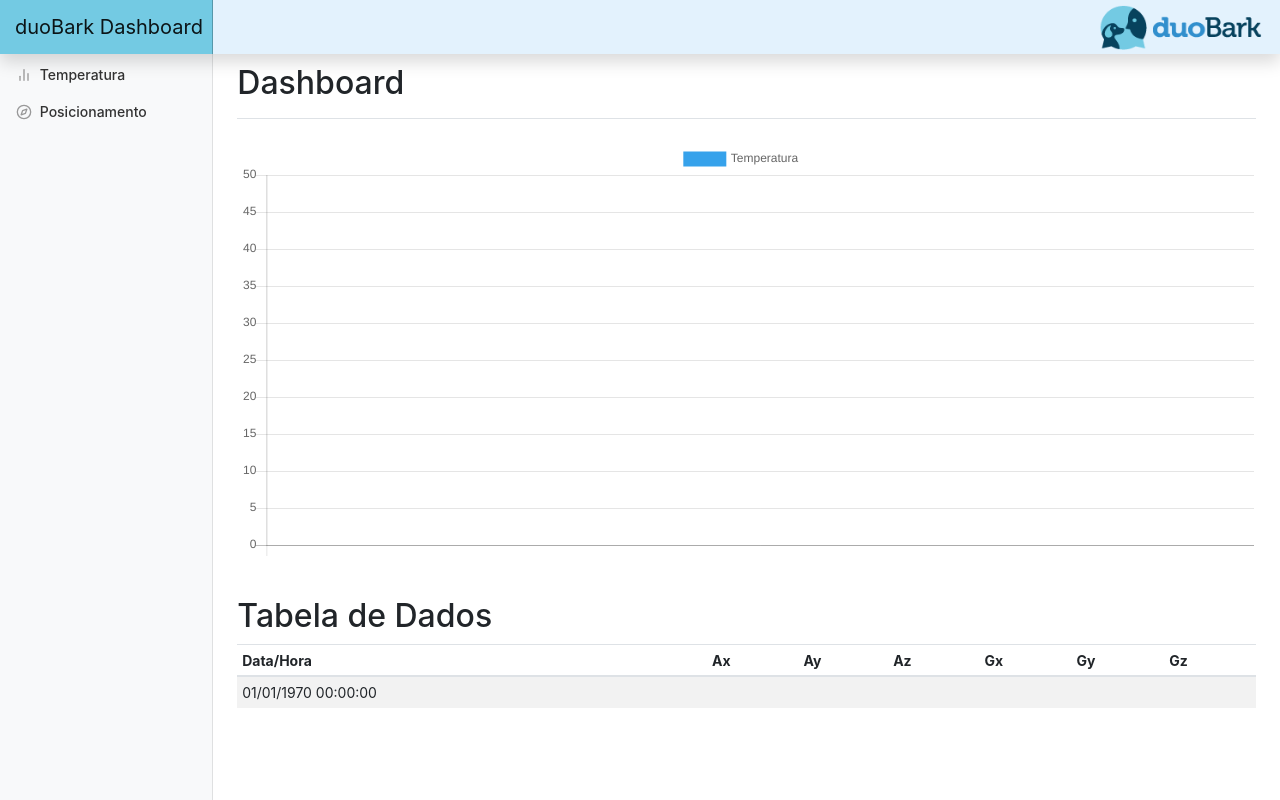
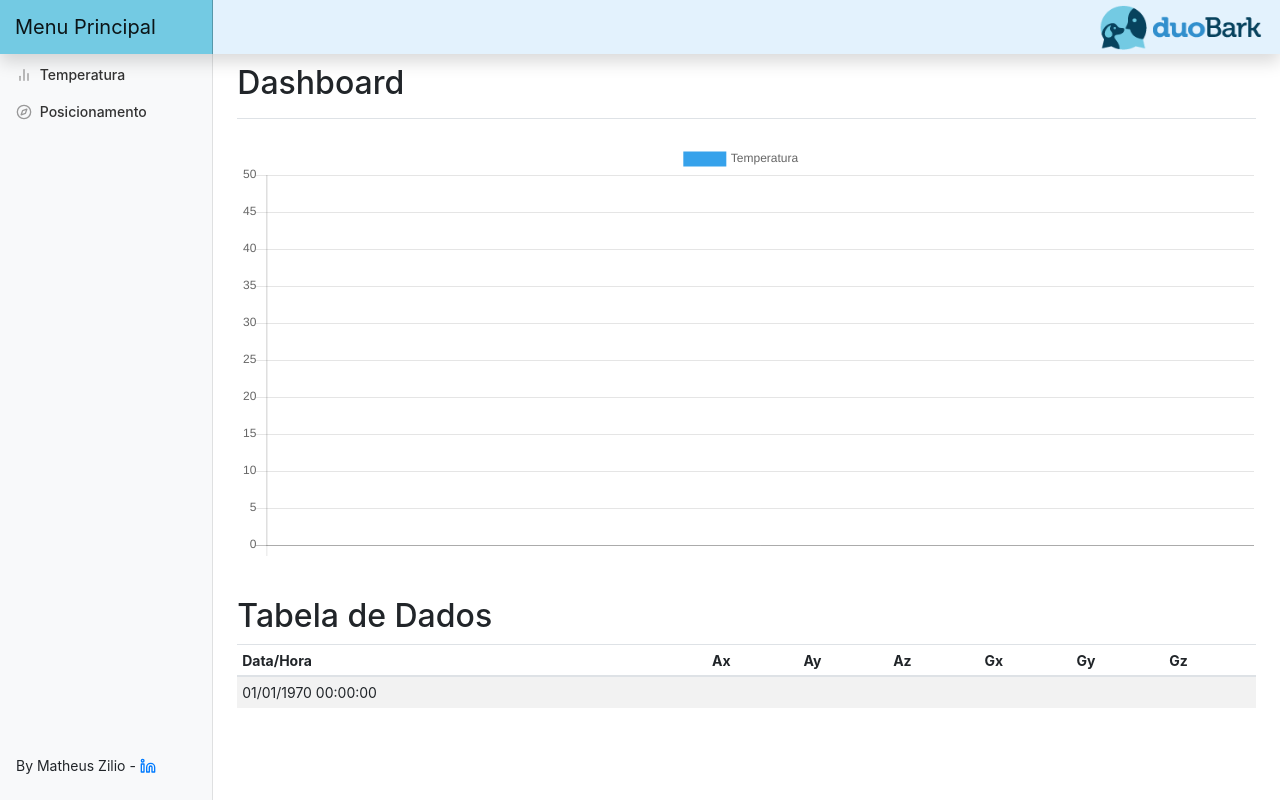
Before and after one commit to MzilioOliveira/duoBark, a PHP site: page /dashboard-temp.php in a window 1280 px wide. Run offline with PHP 8.4, Linux system fonts and the light colour scheme; tables that the repository leaves empty or names only in its code hold one stand-in row (values such as "Sample post"); data that the repository does not hold is empty.

Commit message:
layout terminado

```diff
--- a/servidor/css/dashboard.css
+++ b/servidor/css/dashboard.css
@@ -109,3 +109,14 @@ body {
 
 .border-top { border-top: 1px solid #e5e5e5; }
 .border-bottom { border-bottom: 1px solid #e5e5e5; }
+
+#creditos {
+  position: absolute;
+  bottom: 0;
+  padding:.5rem 1rem;
+}
+
+#menu-principal {
+  pointer-events: none;
+  cursor: default;
+}
--- a/servidor/dao/conexao.php
+++ b/servidor/dao/conexao.php
@@ -3,7 +3,7 @@
       $HOST = "localhost";
       $BANCO = "bdnodemcu";
       $USUARIO = "root";
-      $SENHA = "mysql123456";
+      $SENHA = "";
 
       //função para conectar
       $PDO = new PDO("mysql:host=" . $HOST . ";dbname=" . $BANCO . ";charset=utf8", $USUARIO, $SENHA);
--- a/servidor/paginas/dashboard-temp.php
+++ b/servidor/paginas/dashboard-temp.php
@@ -20,8 +20,8 @@
 	</style>
 </head>
 <body>
-    <nav class="navbar navbar-light fixed-top flex-md-nowrap p-0 shadow" style="background-color: #e3f2fd;">
-      <a class="navbar-brand col-sm-3 col-md-2 mr-0" href="#">duoBark Dashboard</a>
+    <nav id="teste" class="navbar navbar-light fixed-top flex-md-nowrap p-0 shadow" style="background-color: #e3f2fd;">
+      <a class="navbar-brand col-sm-3 col-md-2 mr-0" href="#" id="menu-principal">Menu Principal</a>
       <a href="http://www.duobark.com/" target="_blank"><img src="../images/logo-duo-2-5.png" id="logo-duo"></a>
     </nav>
 
@@ -42,6 +42,14 @@
                   Posicionamento
                 </a>
               </li>
+              <div id="creditos">
+                <li>
+                  <p>
+                    By Matheus Zilio -
+                    <a href="http://www.linkedin.com/in/mz-oliveira" target="_blank"> <span data-feather="linkedin"></span></a>
+                  </p>
+                </li>
+              </div>
             </ul>
           </div>
         </nav>
```
Also changed, not shown: servidor/paginas/dashboard-posic.php (+9 -2 lines).
